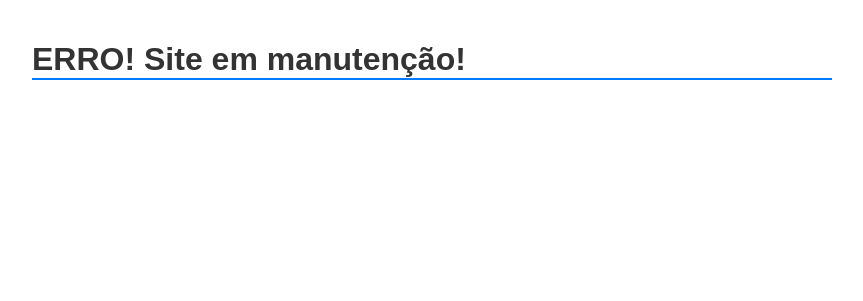
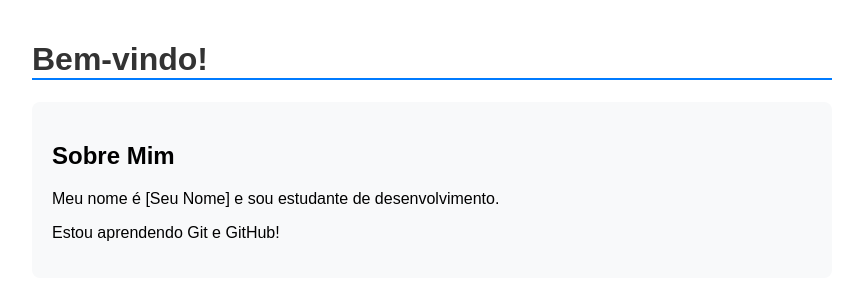
Before and after one commit to Duuz0/minha_pagina_pessoal, a plain HTML site: page index.html in a window 1280 px wide. Shown: the whole page, without its empty margins (208-1071 px from the left). Drawn offline with Linux system fonts and the light colour scheme.

Commit message:
Revert "fix: página temporária de manutenção"
This reverts commit bd330da41c43977cc80a12f09805a906b8b2ab2a.

```diff
--- a/index.html
+++ b/index.html
@@ -7,8 +7,14 @@
 	<link rel="stylesheet" href="style.css">
 
 </head>
+
 <body>
-    <h1>ERRO! Site em manutenção!</h1>
+    <h1>Bem-vindo!</h1>
+	<section id="sobre">
+        <h2>Sobre Mim</h2>
+        <p>Meu nome é [Seu Nome] e sou estudante de desenvolvimento.</p>
+        <p>Estou aprendendo Git e GitHub!</p>
+    </section>
+
 </body>
-
 </html>
```
